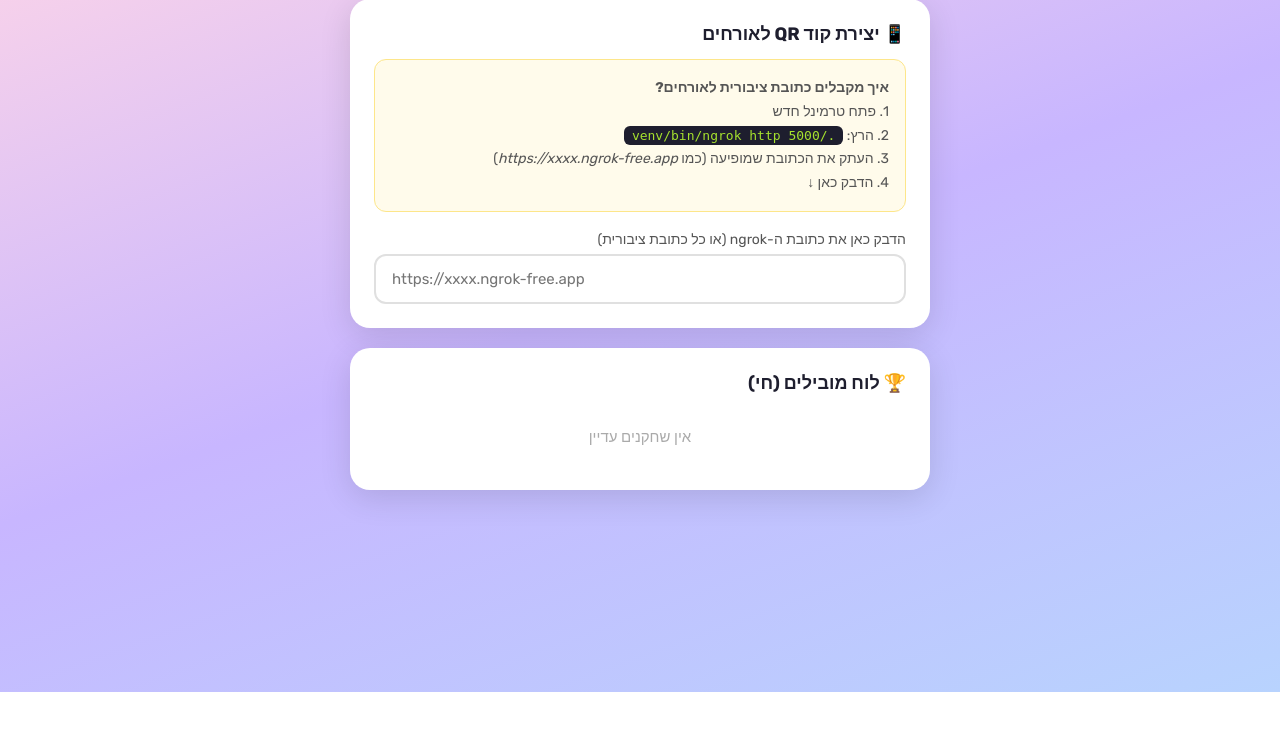
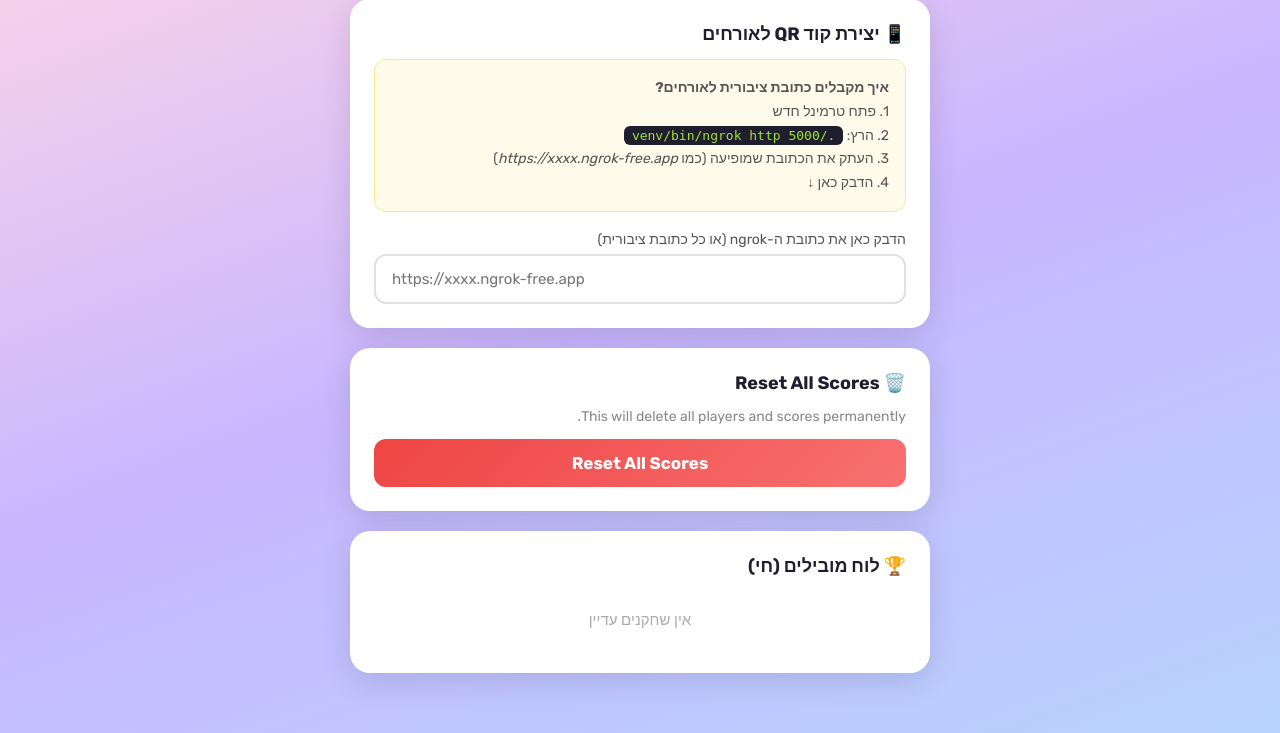
Before and after one commit to amirashe/wedding-quiz, a Flask app: page /admin in a window 1280 px wide. Shown: the part 108-841 px from the top of the page. Before the commit the page ends 800 px from the top, so only its background shows below. Run offline with Flask 3, Linux system fonts and the light colour scheme; some libraries are stand-ins or nearby versions.

Commit message:
add reset scores button

```diff
--- a/app.py
+++ b/app.py
@@ -177,6 +177,15 @@
         return jsonify(response)
 
 
+@app.route("/api/admin/reset", methods=["POST"])
+def reset_scores():
+    with get_db() as conn:
+        conn.execute("DELETE FROM players")
+        conn.commit()
+    socketio.emit("leaderboard_update", [])
+    return jsonify({"ok": True})
+
+
 @app.route("/api/leaderboard")
 def leaderboard_api():
     with get_db() as conn:
--- a/templates/admin.html
+++ b/templates/admin.html
@@ -119,6 +119,15 @@
   </div>
 </div>
 
+<!-- Reset -->
+<div class="card">
+  <h2>🗑️ Reset All Scores</h2>
+  <p style="color:#888;font-size:14px;margin-bottom:14px;">This will delete all players and scores permanently.</p>
+  <button class="btn" style="background:linear-gradient(135deg,#ef4444,#f87171);" onclick="resetScores()">
+    Reset All Scores
+  </button>
+</div>
+
 <!-- Live Leaderboard -->
 <div class="card">
   <h2>🏆 לוח מובילים (חי)</h2>
@@ -163,6 +172,12 @@
     return d.innerHTML;
   }
 
+  async function resetScores() {
+    if (!confirm('Are you sure? This will delete ALL players and scores!')) return;
+    const res = await fetch('/api/admin/reset', { method: 'POST' });
+    if (res.ok) alert('All scores have been reset.');
+  }
+
   const socket = io();
   socket.on('leaderboard_update', renderBoard);
   socket.on('connect', () => socket.emit('request_leaderboard'));
```
Also changed, not shown: 1 other file.
